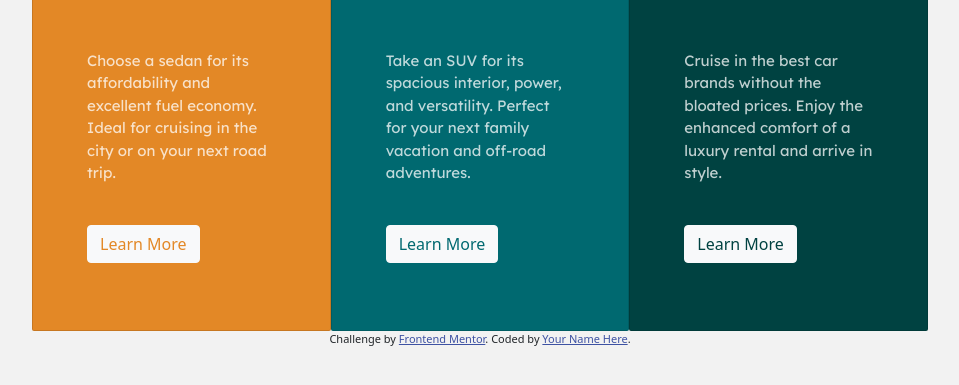
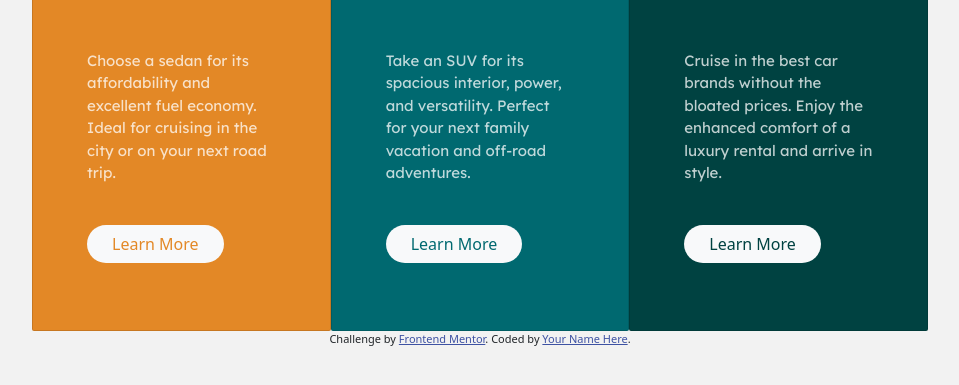
Before and after one commit to kjais1720/3-column-practice, a plain HTML site: page 3-column-preview-card-component-main/index.html in a window 1280 px wide. Shown: the part 257-642 px from the top of the page, without its empty margins (160-1119 px from the left). Drawn offline with nearby package versions, Linux system fonts and the light colour scheme.

Commit message:
Update styles.css

```diff
--- a/3-column-preview-card-component-main/styles.css
+++ b/3-column-preview-card-component-main/styles.css
@@ -9,21 +9,13 @@ h2{
     color: white;
 }
 
-button{
+.btn{
     border-radius: 2cm;
     padding: 7px 25px ;
     border: none;
     outline: none;
 }
 
-
-button:active{
-    box-shadow: 1px 0 0 hsl(0, 0%, 60%),
-    2px 0 0 hsl(0, 0%, 70%),
-    3px 0 0 hsl(0, 0%, 80%),
-    4px 0 0 hsl(0, 0%, 90%),
-    5px 0 0 hsl(0, 0%, 100%);
-}
 
 @media (max-width: 764px){
     body{
@@ -55,7 +47,7 @@ img{
     border:none;
 }
 
-.card-1 button{
+.btn-1{
     color: hsl(31, 77%, 52%)
 }
 
@@ -78,7 +70,7 @@ img{
     border: none;
 }
 
-.card-2 button{
+.btn-2{
     color: hsl(184, 100%, 22%);
 }
 
@@ -91,7 +83,7 @@ img{
     border: none;
 }
 
-.card-3 button{
+.btn-3{
     color: hsl(179, 100%, 13%);
 }
 
```
